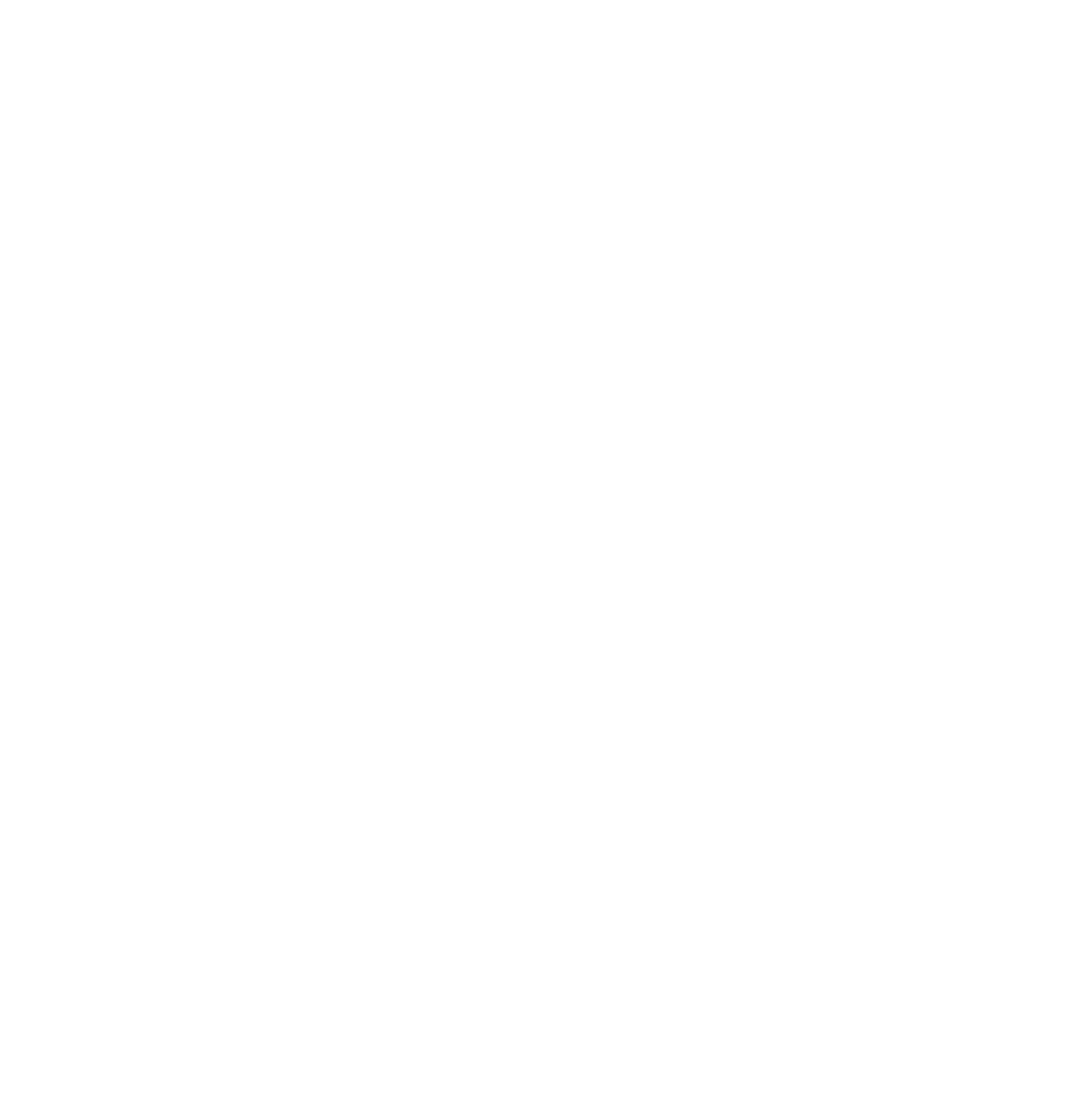
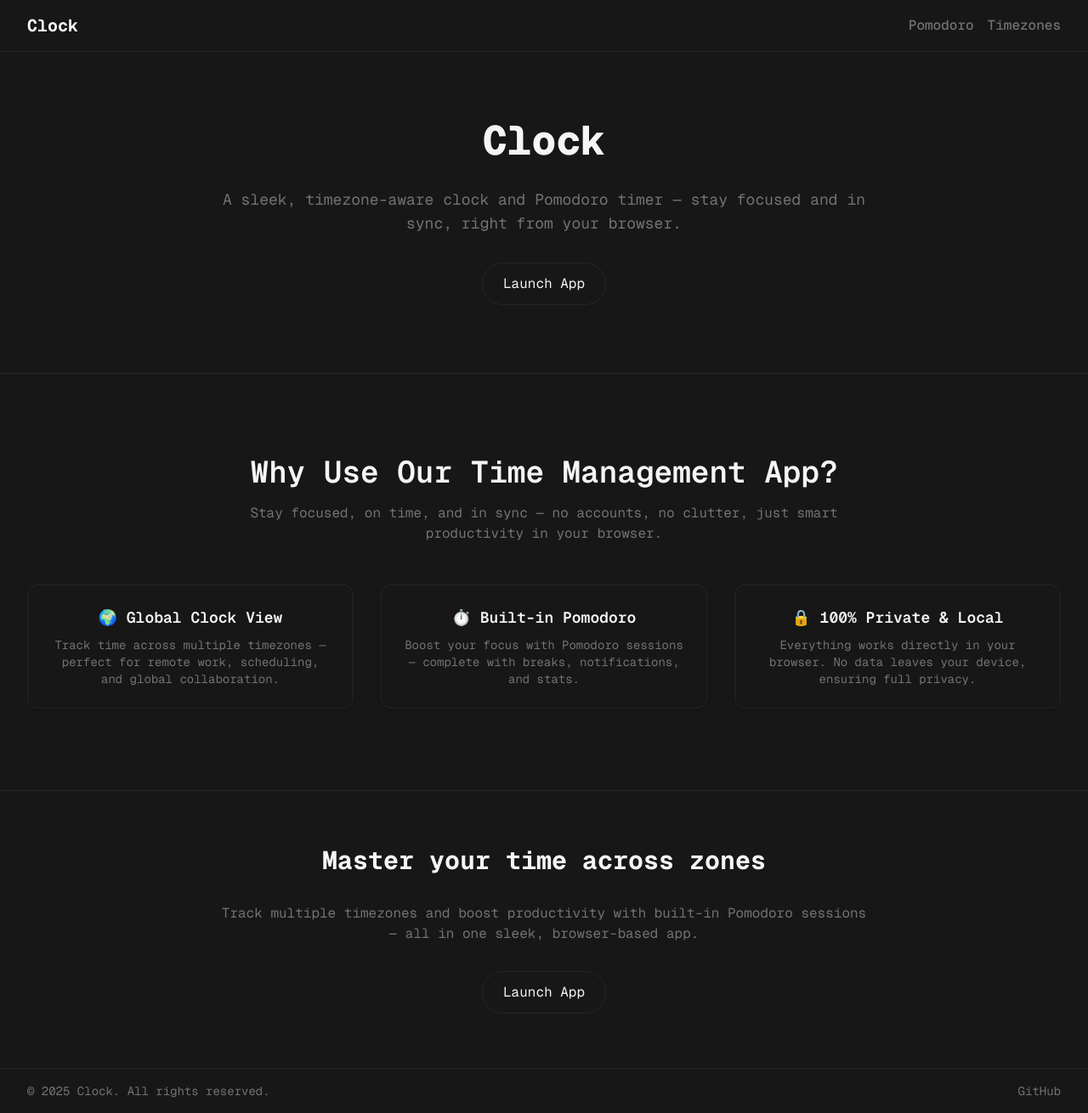
Before and after one commit to hieudoanm/clock, a Next.js app in the folder packages/web/: page / in a window 1280 px wide. Shown: the whole page at 85% size. Before the commit the page ends 800 px from the top, so only its background shows below. Built offline with nearby package versions, Linux system fonts and the light colour scheme.

Commit message:
update cover

```diff
--- a/package.json
+++ b/package.json
@@ -16,6 +16,7 @@
   "license": "GPL-3.0",
   "author": "hieudoanm <hieumdoan@gmail.com> (https://hieudoanm.github.io)",
   "scripts": {
+    "dev": "turbo run dev",
     "lint": "turbo run lint",
     "prebuild": "rimraf docs",
     "build": "turbo run build",
--- /dev/null
+++ b/packages/web/src/components/landing/CallToAction.tsx
@@ -0,0 +1,23 @@
+import Link from 'next/link';
+import { FC } from 'react';
+
+export const CallToAction: FC = () => {
+	return (
+		<section className="w-full py-16">
+			<div className="mx-auto flex max-w-3xl flex-col gap-y-8 text-center">
+				<h3 className="text-2xl font-bold sm:text-3xl">Master your time across zones</h3>
+				<p className="text-neutral-500">
+					Track multiple timezones and boost productivity with built-in Pomodoro sessions — all in one sleek,
+					browser-based app.
+				</p>
+				<div>
+					<Link href="/pomodoro">
+						<button type="button" className="cursor-pointer rounded-full border border-neutral-800 px-6 py-3">
+							Launch App
+						</button>
+					</Link>
+				</div>
+			</div>
+		</section>
+	);
+};
--- /dev/null
+++ b/packages/web/src/components/landing/Features.tsx
@@ -0,0 +1,34 @@
+import { FC } from 'react';
+
+export const Features: FC = () => {
+	return (
+		<section className="py-16">
+			<div className="container mx-auto p-4 text-center md:p-8">
+				<h3 className="text-3xl font-semibold sm:text-4xl">Why Use Our Time Management App?</h3>
+				<p className="mx-auto mt-4 max-w-3xl text-neutral-500">
+					Stay focused, on time, and in sync — no accounts, no clutter, just smart productivity in your browser.
+				</p>
+				<div className="mt-12 grid grid-cols-1 gap-8 sm:grid-cols-2 lg:grid-cols-3">
+					<div className="rounded-xl border border-neutral-800 p-6 shadow-sm">
+						<h4 className="text-lg font-semibold">🌍 Global Clock View</h4>
+						<p className="mt-2 text-sm text-neutral-500">
+							Track time across multiple timezones — perfect for remote work, scheduling, and global collaboration.
+						</p>
+					</div>
+					<div className="rounded-xl border border-neutral-800 p-6 shadow-sm">
+						<h4 className="text-lg font-semibold">⏱️ Built-in Pomodoro</h4>
+						<p className="mt-2 text-sm text-neutral-500">
+							Boost your focus with Pomodoro sessions — complete with breaks, notifications, and stats.
+						</p>
+					</div>
+					<div className="rounded-xl border border-neutral-800 p-6 shadow-sm">
+						<h4 className="text-lg font-semibold">🔒 100% Private & Local</h4>
+						<p className="mt-2 text-sm text-neutral-500">
+							Everything works directly in your browser. No data leaves your device, ensuring full privacy.
+						</p>
+					</div>
+				</div>
+			</div>
+		</section>
+	);
+};
--- /dev/null
+++ b/packages/web/src/components/landing/Footer.tsx
@@ -0,0 +1,24 @@
+import { APP_NAME } from '@clock/constants';
+import Link from 'next/link';
+import { FC } from 'react';
+
+export const Footer: FC = () => {
+	return (
+		<footer className="w-full">
+			<div className="container mx-auto flex flex-col items-center justify-between gap-2 px-4 py-2 text-sm text-neutral-500 sm:flex-row md:px-8 md:py-4">
+				<p>
+					© {new Date().getFullYear()} {APP_NAME}. All rights reserved.
+				</p>
+				<div className="space-x-4">
+					<Link
+						href="https://github.com/hieudoanm/numbers"
+						target="_blank"
+						rel="noopener noreferrer"
+						className="hover:underline">
+						GitHub
+					</Link>
+				</div>
+			</div>
+		</footer>
+	);
+};
--- /dev/null
+++ b/packages/web/src/components/landing/Hero.tsx
@@ -0,0 +1,23 @@
+import { APP_NAME } from '@clock/constants';
+import Link from 'next/link';
+import { FC } from 'react';
+
+export const Hero: FC = () => {
+	return (
+		<section className="w-full py-20">
+			<div className="mx-auto flex max-w-3xl flex-col gap-y-8 text-center">
+				<h2 className="text-4xl font-extrabold text-neutral-100 sm:text-5xl">{APP_NAME}</h2>
+				<p className="text-lg text-neutral-500">
+					A sleek, timezone-aware clock and Pomodoro timer — stay focused and in sync, right from your browser.
+				</p>
+				<div>
+					<Link href="/pomodoro">
+						<button type="button" className="cursor-pointer rounded-full border border-neutral-800 px-6 py-3">
+							Launch App
+						</button>
+					</Link>
+				</div>
+			</div>
+		</section>
+	);
+};
--- /dev/null
+++ b/packages/web/src/components/shared/Navbar.tsx
@@ -0,0 +1,26 @@
+import { APP_NAME } from '@clock/constants';
+import Link from 'next/link';
+
+export const Navbar = () => {
+	return (
+		<header className="w-full">
+			<div className="container mx-auto flex items-center justify-between gap-x-2 px-4 py-2 md:px-8 md:py-4">
+				<Link href="/">
+					<h1 className="text-xl font-bold">{APP_NAME}</h1>
+				</Link>
+				<nav className="space-x-4 font-medium text-neutral-500">
+					{[
+						{ id: 'pomodoro', href: '/pomodoro', label: 'Pomodoro' },
+						{ id: 'timezones', href: '/timezones', label: 'Timezones' },
+					].map(({ id, href, label }) => {
+						return (
+							<Link key={id} href={href} className="text-sm md:text-base">
+								{label}
+							</Link>
+						);
+					})}
+				</nav>
+			</div>
+		</header>
+	);
+};
--- /dev/null
+++ b/packages/web/src/constants/index.tsx
@@ -0,0 +1 @@
+export const APP_NAME = 'Clock';
--- a/packages/web/src/pages/index.tsx
+++ b/packages/web/src/pages/index.tsx
@@ -1,7 +1,24 @@
+import { CallToAction } from '@clock/components/landing/CallToAction';
+import { Features } from '@clock/components/landing/Features';
+import { Footer } from '@clock/components/landing/Footer';
+import { Hero } from '@clock/components/landing/Hero';
+import { Navbar } from '@clock/components/shared/Navbar';
 import { NextPage } from 'next';
 
 const HomePage: NextPage = () => {
-	return <></>;
+	return (
+		<>
+			<Navbar />
+			<div className="w-full border-t border-neutral-800" />
+			<Hero />
+			<div className="w-full border-t border-neutral-800" />
+			<Features />
+			<div className="w-full border-t border-neutral-800" />
+			<CallToAction />
+			<div className="w-full border-t border-neutral-800" />
+			<Footer />
+		</>
+	);
 };
 
 export default HomePage;
--- /dev/null
+++ b/packages/web/src/pages/pomodoro/index.tsx
@@ -0,0 +1,69 @@
+import { NextPage } from 'next';
+import { useEffect, useState } from 'react';
+
+const WORK_DURATION = 25 * 60; // 25 minutes
+const BREAK_DURATION = 5 * 60; // 5 minutes
+
+const PomodoroPage: NextPage = () => {
+	const [isRunning, setIsRunning] = useState(false);
+	const [isBreak, setIsBreak] = useState(false);
+	const [timeLeft, setTimeLeft] = useState(WORK_DURATION);
+
+	useEffect(() => {
+		let interval: NodeJS.Timeout | null = null;
+
+		if (isRunning) {
+			interval = setInterval(() => {
+				setTimeLeft((prev) => {
+					if (prev === 1) {
+						clearInterval(interval!);
+						setIsRunning(false);
+						setIsBreak((b) => !b);
+						return isBreak ? WORK_DURATION : BREAK_DURATION;
+					}
+					return prev - 1;
+				});
+			}, 1000);
+		}
+
+		return () => {
+			if (interval) clearInterval(interval);
+		};
+	}, [isRunning, isBreak]);
+
+	const formatTime = (seconds: number) => {
+		const m = Math.floor(seconds / 60)
+			.toString()
+			.padStart(2, '0');
+		const s = (seconds % 60).toString().padStart(2, '0');
+		return `${m}:${s}`;
+	};
+
+	const handleReset = () => {
+		setIsRunning(false);
+		setIsBreak(false);
+		setTimeLeft(WORK_DURATION);
+	};
+
+	return (
+		<div className="flex min-h-screen flex-col items-center justify-center bg-neutral-900 px-4 text-center text-white">
+			<h1 className="mb-6 text-4xl font-bold">Pomodoro Timer</h1>
+			<p className="mb-2 text-lg text-neutral-400">{isBreak ? 'Break Time' : 'Focus Time'}</p>
+			<div className="mb-6 font-mono text-6xl tabular-nums">{formatTime(timeLeft)}</div>
+			<div className="flex gap-4">
+				<button
+					onClick={() => setIsRunning((r) => !r)}
+					className="rounded-full border border-neutral-700 bg-neutral-800 px-6 py-2 transition hover:bg-neutral-700">
+					{isRunning ? 'Pause' : 'Start'}
+				</button>
+				<button
+					onClick={handleReset}
+					className="rounded-full border border-neutral-700 bg-neutral-800 px-6 py-2 transition hover:bg-neutral-700">
+					Reset
+				</button>
+			</div>
+		</div>
+	);
+};
+
+export default PomodoroPage;
--- /dev/null
+++ b/packages/web/src/pages/timezones/index.tsx
@@ -0,0 +1,53 @@
+import { NextPage } from 'next';
+import { useEffect, useState } from 'react';
+
+const timezones = [
+	{ label: 'Los Angeles', tz: 'America/Los_Angeles' }, // UTC-7
+	{ label: 'Dallas', tz: 'America/Chicago' }, // UTC-5
+	{ label: 'New York', tz: 'America/New_York' }, // UTC-4
+	{ label: 'London', tz: 'Europe/London' }, // UTC+1
+	{ label: 'Frankfurt', tz: 'Europe/Berlin' }, // UTC+2
+	{ label: 'Paris', tz: 'Europe/Paris' }, // UTC+2
+	{ label: 'Helsinki', tz: 'Europe/Helsinki' }, // UTC+3
+	{ label: 'Dubai', tz: 'Asia/Dubai' }, // UTC+4
+	{ label: 'Bangkok', tz: 'Asia/Bangkok' }, // UTC+7
+	{ label: 'Tokyo', tz: 'Asia/Tokyo' }, // UTC+9
+	{ label: 'Sydney', tz: 'Australia/Sydney' }, // UTC+10
+];
+
+const getTimeInZone = (tz: string) => {
+	return new Intl.DateTimeFormat('en-US', {
+		hour: '2-digit',
+		minute: '2-digit',
+		second: '2-digit',
+		hour12: false,
+		timeZone: tz,
+	}).format(new Date());
+};
+
+const TimeZonesPage: NextPage = () => {
+	const [times, setTimes] = useState(() => timezones.map(({ tz }) => getTimeInZone(tz)));
+
+	useEffect(() => {
+		const interval = setInterval(() => {
+			setTimes(timezones.map(({ tz }) => getTimeInZone(tz)));
+		}, 1000);
+		return () => clearInterval(interval);
+	}, []);
+
+	return (
+		<div className="min-h-screen bg-neutral-900 px-4 py-16 text-white">
+			<h1 className="mb-10 text-center text-4xl font-bold">World Clock</h1>
+			<div className="mx-auto grid max-w-4xl grid-cols-1 gap-6 sm:grid-cols-2 lg:grid-cols-3">
+				{timezones.map(({ label }, index) => (
+					<div key={label} className="rounded-xl border border-neutral-700 bg-neutral-800 p-6 text-center shadow-sm">
+						<h2 className="text-xl font-semibold">{label}</h2>
+						<p className="mt-2 font-mono text-2xl tabular-nums">{times[index]}</p>
+					</div>
+				))}
+			</div>
+		</div>
+	);
+};
+
+export default TimeZonesPage;
```
Also changed, not shown: 7 other files (tests, documents, lock files or other folders).
